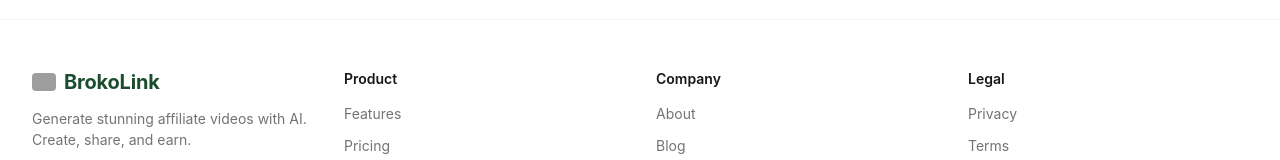
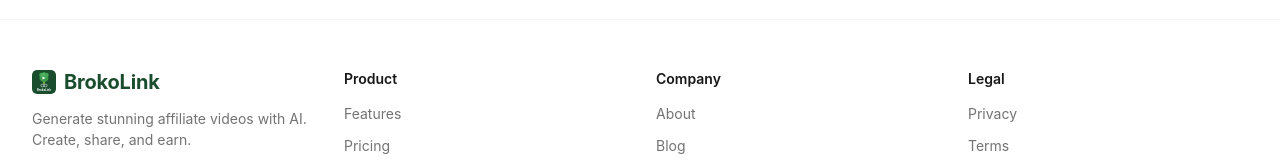
Before and after one commit to brokolink13-crypto/brokolink-v3, a Next.js app: page / in a window 1280 px wide. Shown: the part 2747-2907 px from the top of the page. Built offline with nearby package versions, Linux system fonts and the light colour scheme; grey boxes are pictures that could not be loaded.

Commit message:
feat: update Footer with logo.svg reference

```diff
--- a/components/layout/Footer.tsx
+++ b/components/layout/Footer.tsx
@@ -10,7 +10,7 @@ export function Footer() {
         <div className="grid grid-cols-1 sm:grid-cols-2 lg:grid-cols-4 gap-8">
           <div className="sm:col-span-2 lg:col-span-1">
             <Link href="/" className="flex items-center gap-2 mb-3">
-              <Image src="/logo.png" alt={APP_NAME} width={24} height={24} className="rounded" />
+              <Image src="/logo.svg" alt={APP_NAME} width={24} height={24} className="rounded" />
               <span className="font-display text-heading-sm font-bold text-[#1A4D2E]">
                 {APP_NAME}
               </span>
```
